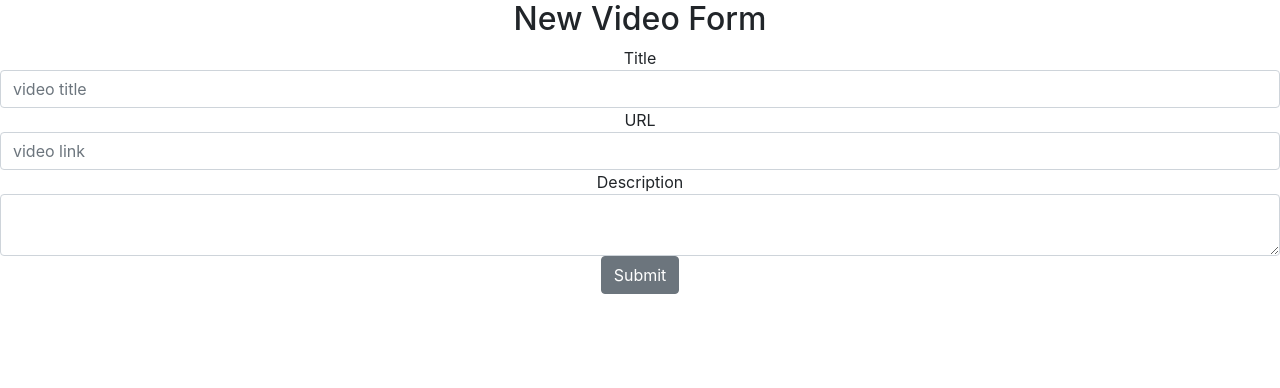
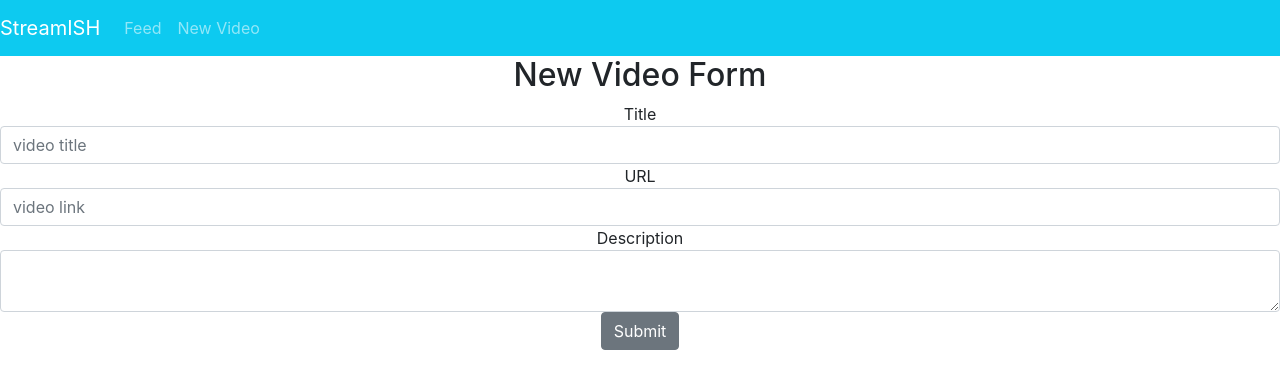
Before and after one commit to TarynL/Streamish, a React (Create React App) app in the folder Streamish/client/: page /videos/add in a window 1280 px wide. Shown: the top 388 px of the page. Built offline with nearby package versions, Linux system fonts and the light colour scheme.

Commit message:
added navbar

```diff
--- a/Streamish/client/src/App.js
+++ b/Streamish/client/src/App.js
@@ -2,11 +2,13 @@
 import { BrowserRouter as Router } from "react-router-dom";
 import "./App.css";
 import ApplicationViews from "./components/ApplicationViews";
+import Header from "./components/Header";
 
 function App() {
   return (
     <div className="App">
       <Router>
+        <Header />
         <ApplicationViews />
       </Router>
     </div>
--- /dev/null
+++ b/Streamish/client/src/components/Header.js
@@ -0,0 +1,26 @@
+import React from "react";
+import { Link } from "react-router-dom";
+
+const Header = () => {
+    return (
+        <nav className="navbar navbar-expand navbar-dark bg-info">
+            <Link to="/" className="navbar-brand">
+                StreamISH
+            </Link>
+            <ul className="navbar-nav mr-auto">
+                <li className="nav-item">
+                    <Link to="/" className="nav-link">
+                        Feed
+                    </Link>
+                </li>
+                <li className="nav-item">
+                    <Link to="/videos/add" className="nav-link">
+                        New Video
+                    </Link>
+                </li>
+            </ul>
+        </nav>
+    );
+};
+
+export default Header;
--- a/Streamish/client/src/components/VideoForm.js
+++ b/Streamish/client/src/components/VideoForm.js
@@ -1,4 +1,5 @@
 import React, { useState } from 'react';
+import { useHistory } from 'react-router-dom';
 import { Button, Form, FormGroup, Label, Input, FormText } from 'reactstrap';
 import { addVideo, getAllVideos } from "../modules/videoManager";
 
@@ -10,6 +11,7 @@
     };
 
     const [video, setVideo] = useState(emptyVideo);
+    const history = useHistory();
 
     const handleInputChange = (evt) => {
         const value = evt.target.value;
@@ -24,10 +26,11 @@
     const handleSave = (evt) => {
         evt.preventDefault();
 
-        addVideo(video).then(() => {
-            setVideo(emptyVideo);
-            getAllVideos();
+        addVideo(video).then((p) => {
+            // Navigate the user back to the home route
+            history.push("/");
         });
+
     };
 
     return (
```
Also changed, not shown: 1 other file (tests, documents, lock files or other folders).
